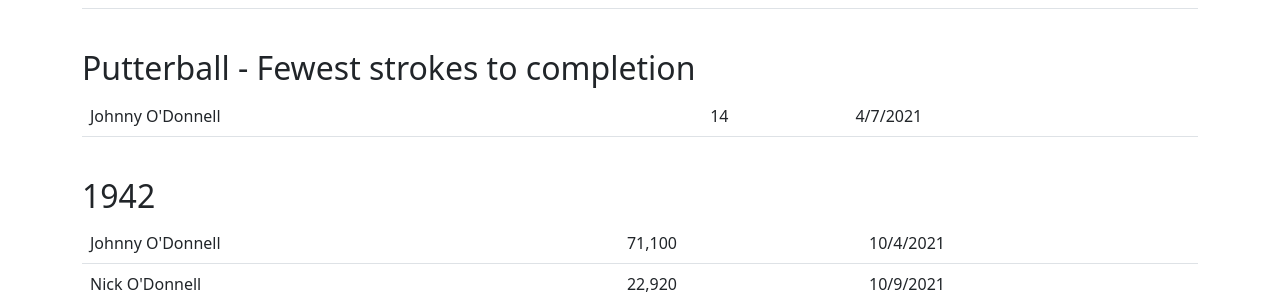
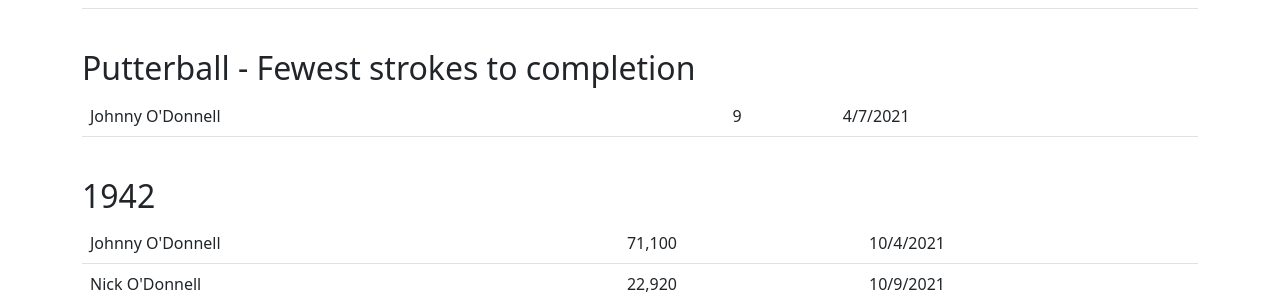
Before and after one commit to johnnyo-games/johnnyo-games.github.io, a Jekyll site: the page built from index.html, in a window 1280 px wide. Shown: the part 158-458 px from the top of the page. Built offline with Jekyll 4.4.1, drawn with Linux system fonts in a browser that asks for light colours.

Commit message:
New Putterball (fewest strokes) score for Johnny

```diff
--- a/index.html
+++ b/index.html
@@ -22,7 +22,7 @@ layout: default
     <tbody>
         <tr>
             <td>Johnny O'Donnell</td>
-            <td>14</td>
+            <td>9</td>
             <td>4/7/2021</td>
         </tr>
     </tbody>
```
